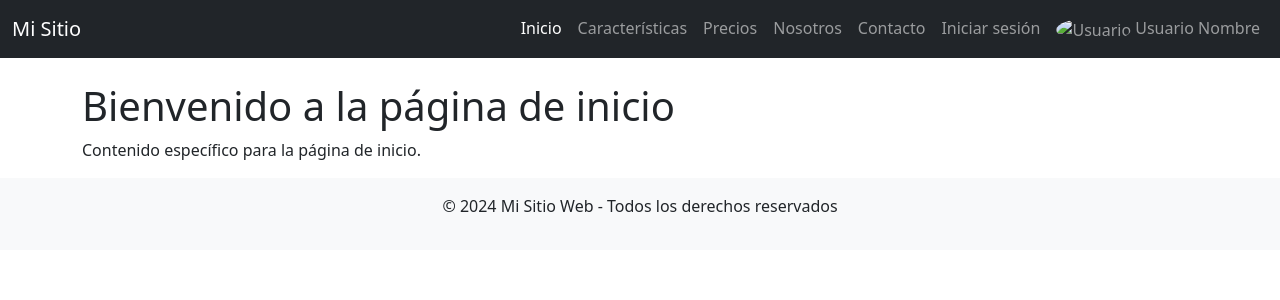
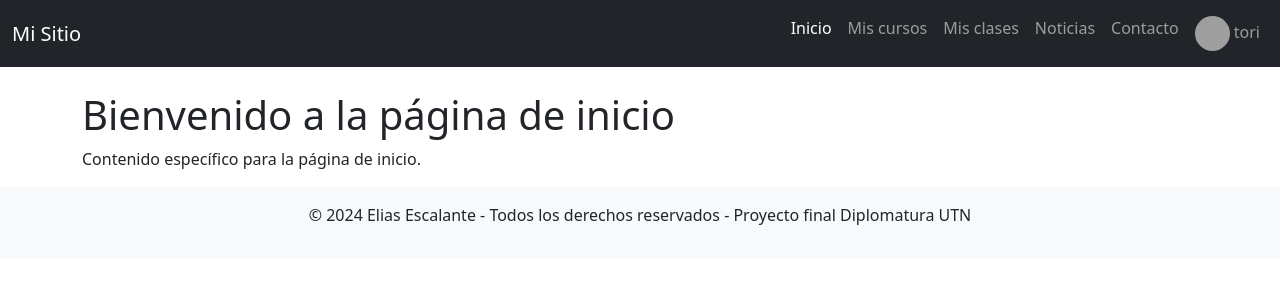
Before and after one commit to eliasescalante/CursosMarciales_UTN, a Django app: page /usuarios/home/ in a window 1280 px wide. Shown: the top 300 px of the page. Run offline with Django 5.2, Linux system fonts and the light colour scheme; a user stored in the database is signed in; some libraries are stand-ins or nearby versions; grey boxes are pictures that could not be loaded.

Commit message:
agrego navbar con usuario

```diff
--- a/templates/layout.html
+++ b/templates/layout.html
@@ -29,25 +29,27 @@
                         <a class="nav-link active" aria-current="page" href="#">Inicio</a>
                     </li>
                     <li class="nav-item">
-                        <a class="nav-link" href="#">Características</a>
+                        <a class="nav-link" href="#">Mis cursos</a>
                     </li>
                     <li class="nav-item">
-                        <a class="nav-link" href="#">Precios</a>
+                        <a class="nav-link" href="#">Mis clases</a>
                     </li>
                     <li class="nav-item">
-                        <a class="nav-link" href="#">Nosotros</a>
+                        <a class="nav-link" href="#">Noticias</a>
                     </li>
                     <li class="nav-item">
                         <a class="nav-link" href="#">Contacto</a>
                     </li>
-                    <li class="nav-item">
-                        <a class="nav-link" href="#">Iniciar sesión</a>
-                    </li>
                     <!-- Imagen y nombre de usuario (si está logueado) -->
                     <li class="nav-item">
                         <a class="nav-link" href="#">
-                            <img src="https://via.placeholder.com/35" alt="Usuario" class="rounded-circle" style="width: 35px; height: 35px;">
-                            Usuario Nombre
+                            <!-- Verifica si el usuario tiene una imagen -->
+                            {% if user.imagen %}
+                                <img src="{{ user.imagen.url }}" alt="Usuario" class="rounded-circle" style="width: 35px; height: 35px;">
+                            {% else %}
+                                <img src="{% static 'profile_images/1.jpg' %}" alt="Usuario" class="rounded-circle" style="width: 35px; height: 35px;">
+                            {% endif %}
+                            {{ user.username }}
                         </a>
                     </li>
                 </ul>
@@ -62,7 +64,7 @@
 
     <!-- Footer -->
     <footer class="bg-light py-3 text-center">
-        <p>© 2024 Mi Sitio Web - Todos los derechos reservados</p>
+        <p>© 2024 Elias Escalante - Todos los derechos reservados - Proyecto final Diplomatura UTN </p>
     </footer>
 
     <!-- Bootstrap JS y Popper.js -->
```
Also changed, not shown: static/academia/css/home.css (deleted, +0 -44 lines), db.sqlite3.
